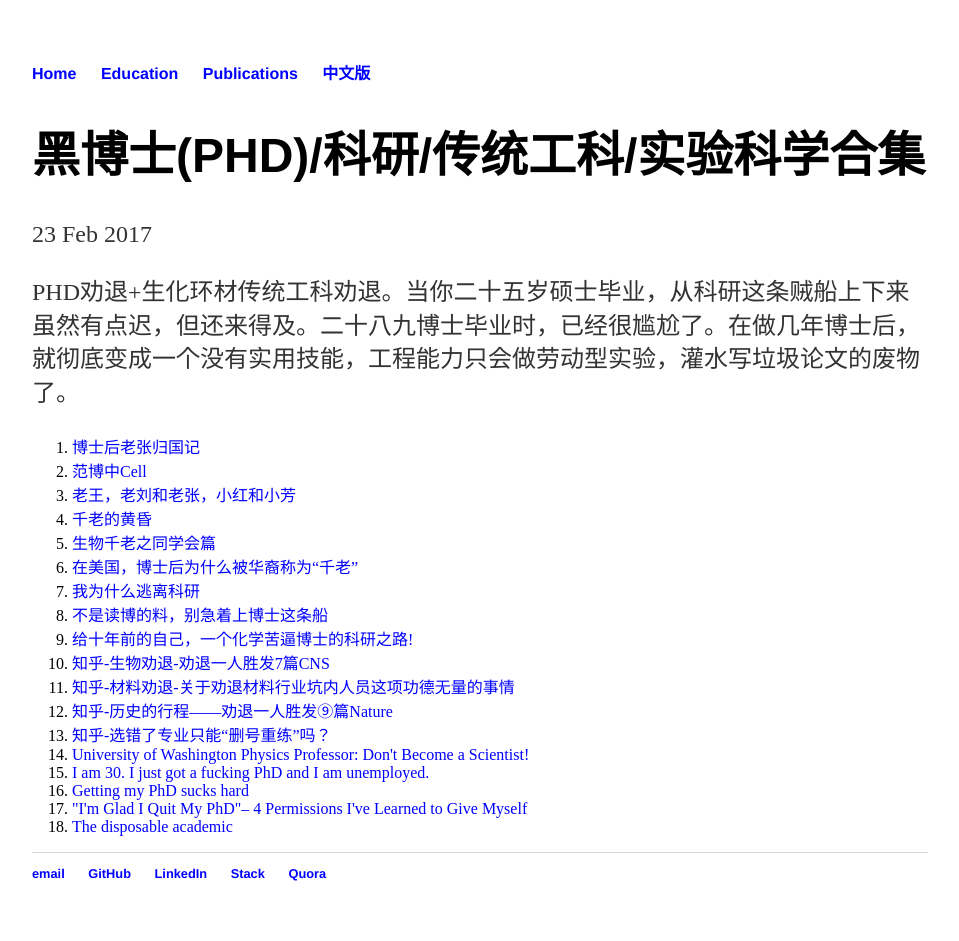
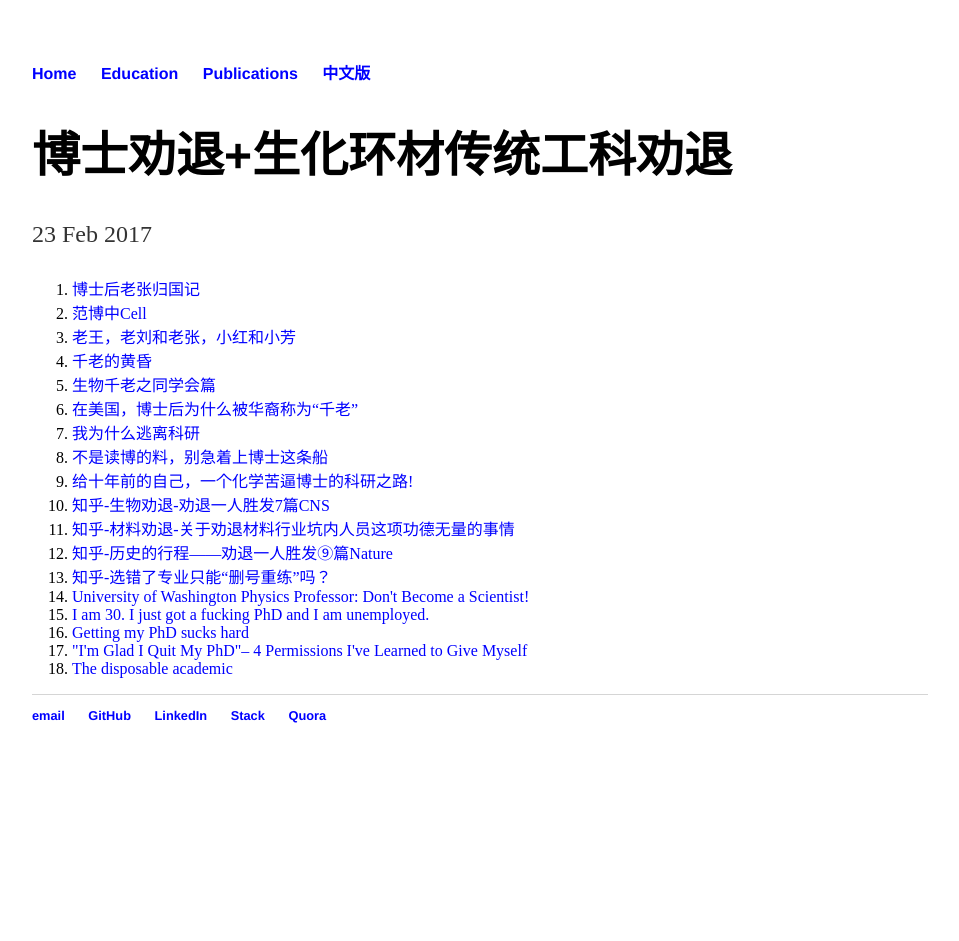
Before and after one commit to GUG11/gug11.github.io, a Jekyll site: the page built from _posts/2017-02-27-fuckingphd.md, in a window 1280 px wide. Shown: the whole page, without its empty margins (160-1119 px from the left). Built offline with Jekyll 4.4.1, drawn with Linux system fonts in a browser that asks for light colours; after the commit the page ends 900 px from its top, so only the background shows below that.

```diff
--- a/_posts/2017-02-27-fuckingphd.md
+++ b/_posts/2017-02-27-fuckingphd.md
@@ -1,10 +1,9 @@
 ---
 layout: post
-title: "黑博士(PHD)/科研/传统工科/实验科学合集"
+title: "博士劝退+生化环材传统工科劝退"
 date: 2017-02-23
 ---
 
-PHD劝退+生化环材传统工科劝退。当你二十五岁硕士毕业，从科研这条贼船上下来虽然有点迟，但还来得及。二十八九博士毕业时，已经很尴尬了。在做几年博士后，就彻底变成一个没有实用技能，工程能力只会做劳动型实验，灌水写垃圾论文的废物了。
 <ol>
     <li><a href="http://blog.sciencenet.cn/blog-450601-669425.html">博士后老张归国记</a></li>
     <li><a href="http://blog.sciencenet.cn/blog-250217-801152.html">范博中Cell</a></li>
--- a/index-zh.html
+++ b/index-zh.html
@@ -3,8 +3,8 @@
 title: Huayu Zhang
 ---
 <div class="blurb">
-    <img src="/photos/IMG_20160918_104348.jpg" alt="Oops" style="width:800px">
-  <h1>Huayu Zhang (张华宇)</h1>
+    <img src="/photos/IMG_20160918_104348.jpg" alt="Oops" style="max-width:100%">
+  <h1>张华宇</h1>
   <p><a href="http://www.wisc.edu/">威斯康星大学麦迪逊分校</a><a href="http://www.engr.wisc.edu/ece.html">电子与计算机工程系</a>与<a href="https://www.cs.wisc.edu/">计算机科学系</a>研究生. 本科毕业于<a href="http://www.tsinghua.edu.cn/publish/newthu/index.html">清华大学</a><a href="http://www.tsinghua.edu.cn/publish/ep/index.html">工程物理系</a>.
   <!--  <a href="/about">Read more about my life...</a> --> </p>
   <a name="news" class="disabled"> <h2> 动态 </h2> </a>
--- a/index.html
+++ b/index.html
@@ -3,8 +3,8 @@
 title: Huayu Zhang
 ---
 <div class="blurb">
-    <img src="photos/IMG_20160918_104348.jpg" alt="Oops" style="width:800px">
-  <h1>Huayu Zhang (张华宇)</h1>
+    <img src="photos/IMG_20160918_104348.jpg" alt="Oops" style="max-width:100%">
+  <h1>Huayu Zhang</h1>
   <p>I'm a graduate student in the <a href="http://www.engr.wisc.edu/ece.html">Department of Electrical and Computer Engineering</a> at <a href="http://www.wisc.edu/">University of Wisconsin-Madison</a>. I also double major in <a href="https://www.cs.wisc.edu/">Computer Sciences</a>. Before coming to UW-Madison, I received my B.E. from <a href="http://www.tsinghua.edu.cn/publish/ep/index.html">Engineering Physics</a>, <a href="http://www.tsinghua.edu.cn/publish/newthu/index.html">Tsinghua University</a>.
   <!--  <a href="/about">Read more about my life...</a> --> </p>
   <a name="news" class="disabled"> <h2> News </h2> </a>
```
Also changed, not shown: _draft/2017-02-28-quitphd.md (+6 -2 lines), 1 other file.
